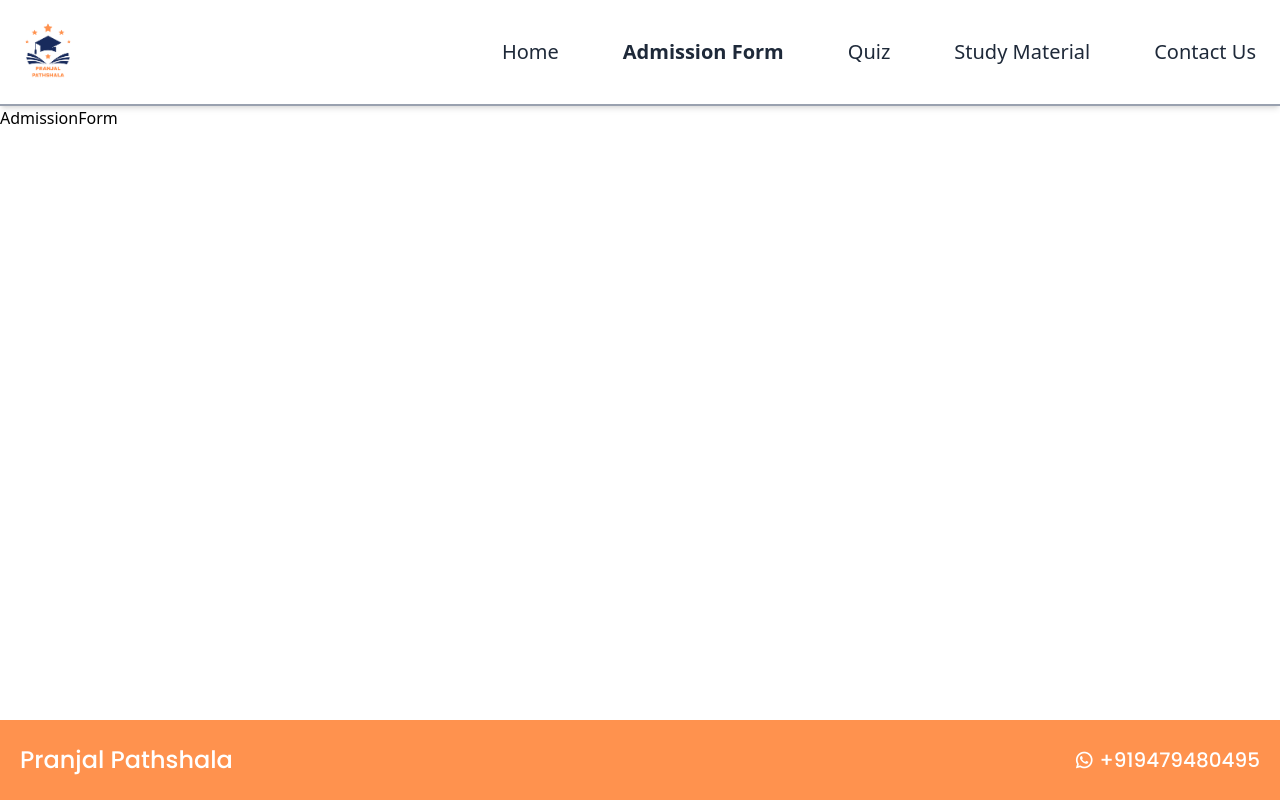
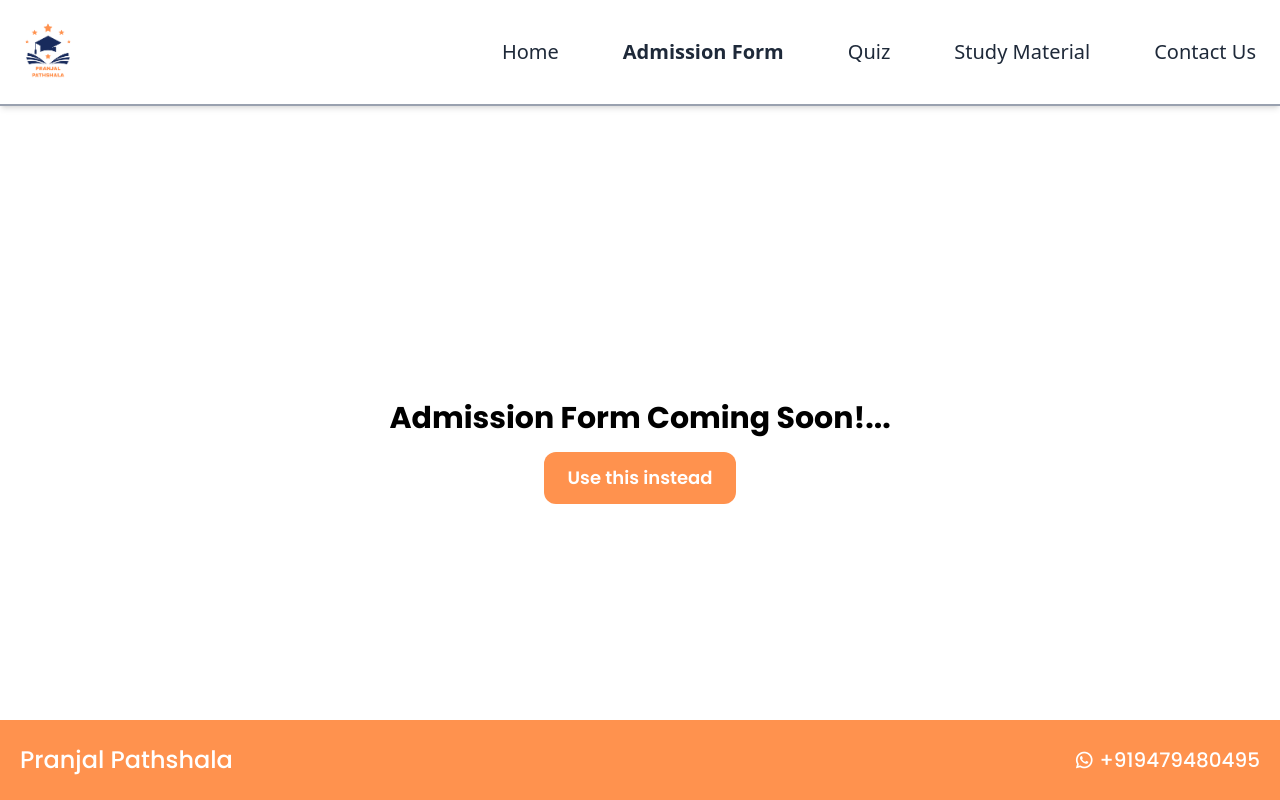
Before and after one commit to Iamjustrosh/Pranjal-Pathshala, a React (Vite) app: page /admission in a window 1280 px wide. Built offline with nearby package versions, Linux system fonts and the light colour scheme.

Commit message:
Nav done and contact

```diff
--- a/src/components/Footer.jsx
+++ b/src/components/Footer.jsx
@@ -5,7 +5,7 @@ const Footer = () => {
     <>
     <div className="bg-[#ff924e] text-white w-full px-5 py-4 md:py-6 flex items-center justify-between">
     <h1 className='md:text-2xl poppins-medium' >Pranjal Pathshala</h1>
-    <div className="contact poppins-medium md:text-xl"> <i class="ri-whatsapp-line "></i> +919479480495</div>
+    <div className="contact poppins-medium md:text-xl"> <a href="https://wa.me/919479480495?text=Hello%21%20I%20need%20more%20information%20about%20your%20services" target='_blank'><i class="ri-whatsapp-line "></i> +919479480495</a></div>
     </div>
     </>
   )
--- a/src/pages/AdmissionForm.jsx
+++ b/src/pages/AdmissionForm.jsx
@@ -2,7 +2,16 @@ import React from 'react'
 
 const AdmissionForm = () => {
   return (
-    <div>AdmissionForm</div>
+    <>
+    <div className='absolute text-center top-1/2 left-1/2 -translate-x-1/2 text-3xl poppins-bold'>Admission Form Coming Soon!...
+    <a href="https://forms.gle/wqt7EyErYFpcdnDb6">
+    <button className="mt-4 px-6 py-3 bg-[#ff924e] text-white text-lg font-semibold rounded-xl hover:bg-[#e38a53] transition duration-300">
+          Use this instead
+        </button>
+    </a>
+    </div>
+
+    </>
   )
 }
 
--- a/src/pages/Contact.jsx
+++ b/src/pages/Contact.jsx
@@ -2,7 +2,12 @@ import React from 'react'
 
 const Contact = () => {
   return (
-    <div>Contact</div>
+    <>
+    <div className='absolute text-center top-1/2 left-1/2 -translate-x-1/2 text-3xl poppins-bold'>
+    <a href="https://wa.me/919479480495?text=Hello%21%20I%20need%20more%20information%20about%20your%20services" target='_blank'><i class="ri-whatsapp-line "></i> +919479480495</a>
+
+    </div>
+    </>
   )
 }
 
--- a/src/pages/Quiz.jsx
+++ b/src/pages/Quiz.jsx
@@ -2,7 +2,9 @@ import React from 'react'
 
 const Quiz = () => {
   return (
-    <div>Quiz</div>
+    <>
+    <div className='absolute text-center top-1/2 left-1/2 -translate-x-1/2 text-3xl poppins-bold'>Quizes Coming Soon!...</div>
+    </>
   )
 }
 
--- a/src/pages/StudyMaterial.jsx
+++ b/src/pages/StudyMaterial.jsx
@@ -2,7 +2,9 @@ import React from 'react'
 
 const StudyMaterial = () => {
   return (
-    <div>StudyMaterial</div>
+    <>
+    <div className='absolute text-center top-1/2 left-1/2 -translate-x-1/2 text-3xl poppins-bold'>Study Material Coming Soon!...</div>
+    </>
   )
 }
 
```
